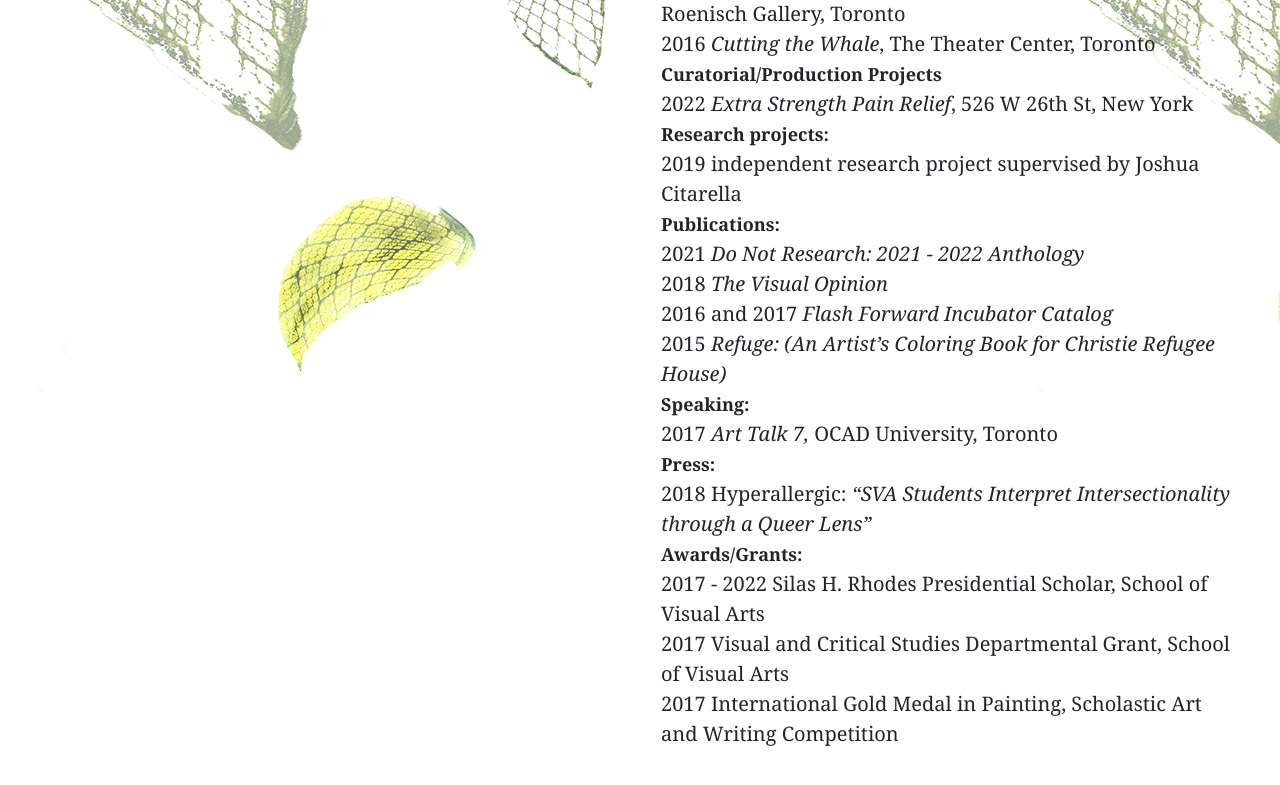
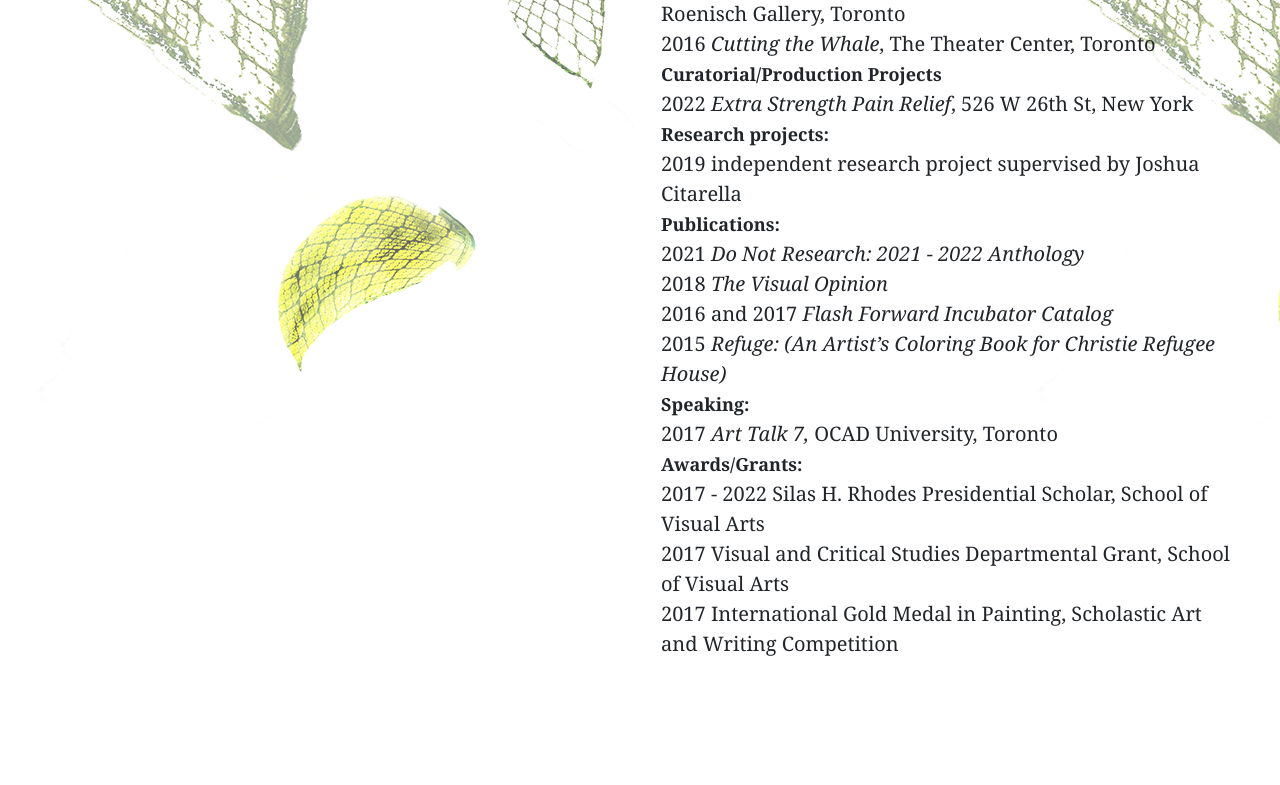
Before and after one commit to JuliannaHam/JuliannaHam.github.io, a plain HTML site: page about.html in a window 1280 px wide. Shown: the part 985-1770 px from the top of the page. After the commit the page ends 1690 px from the top, so only its background shows below. Drawn offline with nearby package versions, Linux system fonts and the light colour scheme.

Commit message:
Update about.html

```diff
--- a/about.html
+++ b/about.html
@@ -68,7 +68,7 @@
         <div class="col-md-6"> <p1 class="text-left"> <ul class="list-inline">
  <!-- <li class="list-inline-item"> <p4> -->
 
-    b. 1999 in Seoul. Lives and works in Brooklyn.
+    b. 1999 in Seoul. Lives in Queens, NY.
  <br><br>
     <p3><b>Education:</p3></b>
     <br>
@@ -134,10 +134,6 @@
     <br>
     2017 <i>Art Talk 7,</i> OCAD University,  Toronto
  <br>
-   <p3><b> Press:</p3></b>
-    <br>
-    2018 Hyperallergic:<i> “SVA Students Interpret Intersectionality through a Queer Lens”</i>
- <br>
    <p3><b> Awards/Grants:</p3></b>
     <br>
     2017 - 2022 Silas H. Rhodes Presidential Scholar, School of Visual Arts
```
